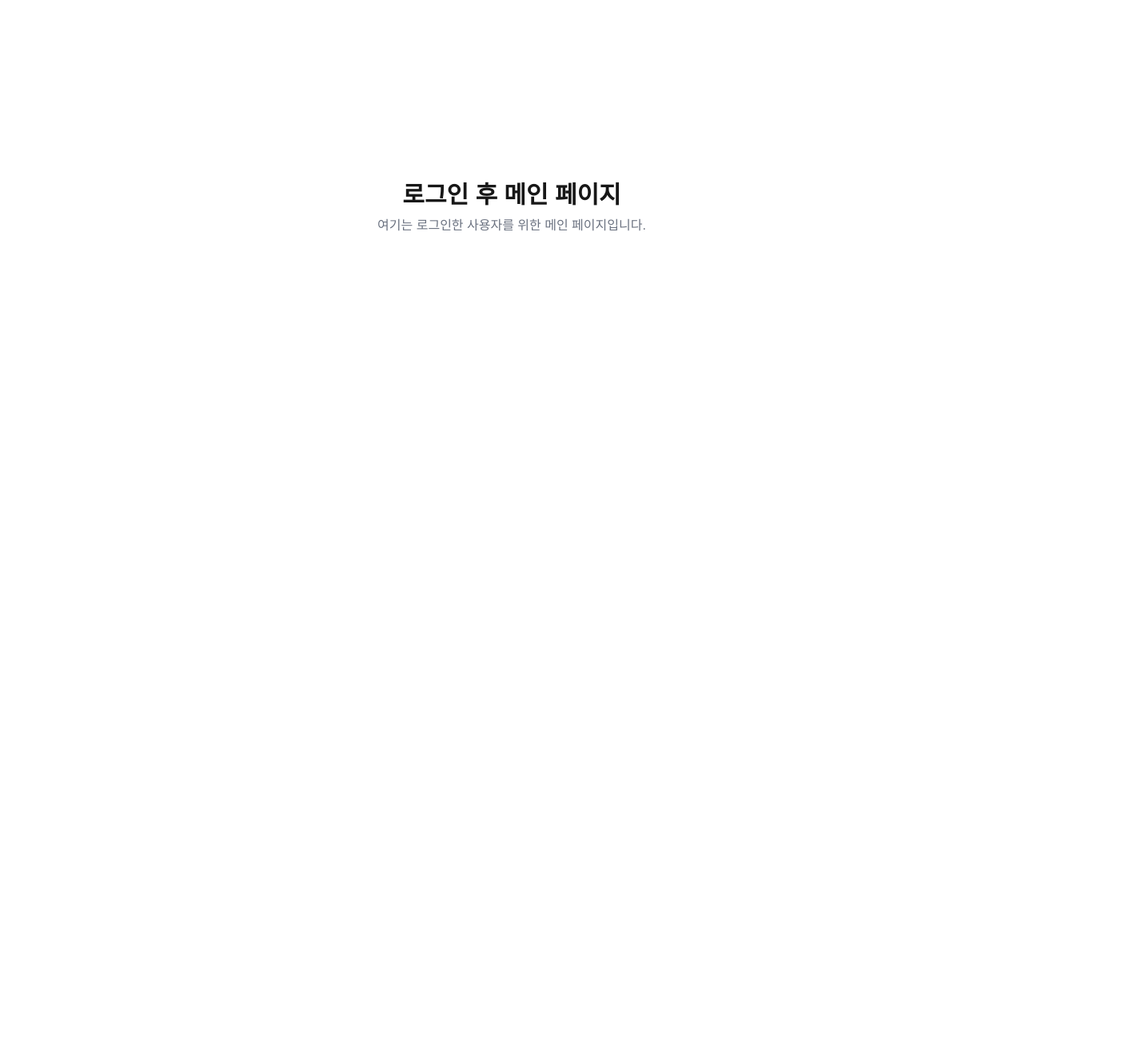
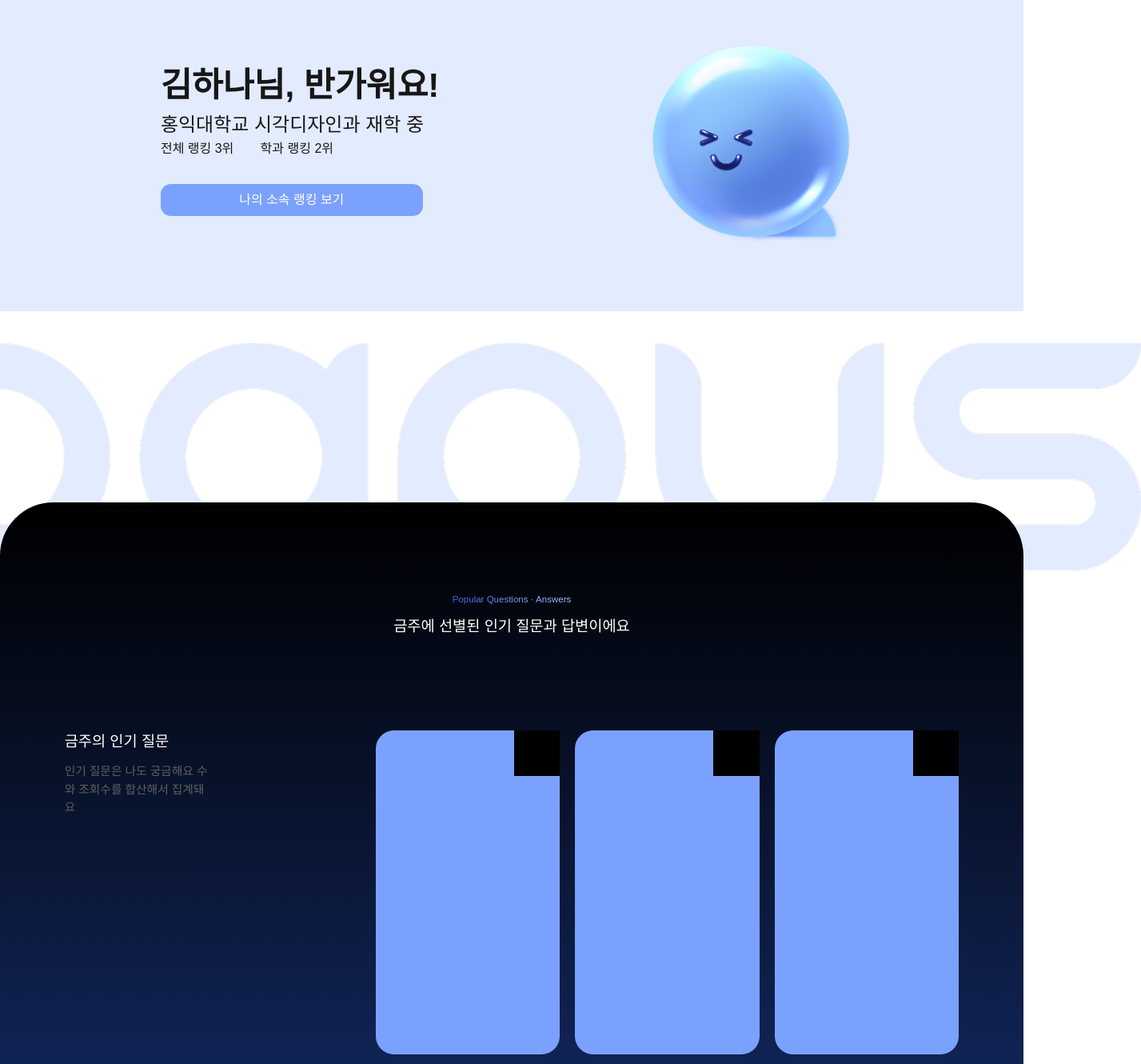
Before and after one commit to mimi-0506/Qampus_FE_deploy, a Next.js app: page /userMain in a window 1280 px wide. Shown: the part 140-1470 px from the top of the page at 80% size, 1427 px wide, since content can reach past the window. Before the commit the page ends 800 px from the top, so only its background shows below. Built offline with nearby package versions, Linux system fonts and the light colour scheme.

Commit message:
feat: 로그인 후 메인페이지 퍼블리싱 및 애니메이션 완료

```diff
--- /dev/null
+++ b/app/userMain/_components/ActInfo.tsx
@@ -0,0 +1,32 @@
+import Cards from './Cards';
+
+export default function ActInfo() {
+  return (
+    <div
+      className="absolute w-full top-[60vw] z-10 pb-[26vw] bg-gradient-to-b
+     from-black to-usermainbg2 text-white rounded-t-[5.2vw] flex flex-col"
+    >
+      <div className="mt-[8.8vw] flex flex-col justify-center items-center">
+        <div className="from-dark1 to-light1 bg-gradient-to-r bg-clip-text text-[0.9vw] text-transparent">
+          Popular Questions · Answers
+        </div>
+        <h1 className="mt-[0.9vw] text-[1.46vw]">
+          금주에 선별된 인기 질문과 답변이에요
+        </h1>
+      </div>
+
+      <div className="box-border w-screen mt-[9vw] flex justify-between px-[6.3vw]">
+        <div className="w-[14vw]">
+          <h2 className="text-[1.46vw]">금주의 인기 질문</h2>
+          <p className="text-grey2 text-[1.15vw] mt-[1vw]">
+            인기 질문은 나도 궁금해요 수와 조회수를 합산해서 집계돼요
+          </p>
+        </div>
+
+        <div className="flex gap-[1.5vw]">
+          <Cards />
+        </div>
+      </div>
+    </div>
+  );
+}
--- /dev/null
+++ b/app/userMain/_components/Card.tsx
@@ -0,0 +1,50 @@
+'use client';
+import {Dispatch, SetStateAction} from 'react';
+import Image from 'next/image';
+
+export default function Card({
+  index,
+  open,
+  setNowOpen,
+}: {
+  index: number;
+  open: boolean;
+  setNowOpen: Dispatch<SetStateAction<number>>;
+}) {
+  return (
+    <div
+      className={`relative transition-all duration-500 ease-in-out
+      ${open ? 'w-[26.3vw]' : 'w-[18vw]'} h-[31.7vw]
+      rounded-[1.77vw] bg-main box-border py-[3vw] px-[1.6vw]`}
+    >
+      {open ? (
+        <>
+          <div className="flex justify-between">
+            <div className="flex flex-col">
+              <div className="w-[11.25vw] text-[1vw] aspect-[216/38] text-grey2 border border-grey2 rounded-[14.8vw] flex justify-center items-center">
+                경희대학교 환경공학과
+              </div>
+              <div className="mt-[1vw] ml-[1.2vw] text-[0.7vw]">
+                조회 1285회 · 나도 궁금해요 295개
+              </div>
+            </div>
+          </div>
+          <div className="mt-[4vw] gap-[0.8vw] flex text-[1.04vw]">
+            <Image src="/svg/q.svg" width={29} height={29} alt="q" />
+            <div>
+              지속 가능한 환경 기술을 개발할 때 경제적 타당성과 환경적 이점을
+              동시에 충족시키는 방법은 뭔가요?
+            </div>
+          </div>
+        </>
+      ) : null}
+
+      <button
+        className="w-[4.5vw] h-[4.5vw] bg-black absolute right-0 top-0"
+        onClick={() => {
+          setNowOpen(open ? 0 : index);
+        }}
+      />
+    </div>
+  );
+}
--- /dev/null
+++ b/app/userMain/_components/Cards.tsx
@@ -0,0 +1,28 @@
+'use client';
+
+import {useState} from 'react';
+import Card from './Card';
+
+export default function Cards() {
+  const [nowOpen, setNowOpen] = useState<number>(0);
+
+  return (
+    <>
+      <Card
+        index={1}
+        open={nowOpen === 1 ? true : false}
+        setNowOpen={setNowOpen}
+      />
+      <Card
+        index={2}
+        open={nowOpen === 2 ? true : false}
+        setNowOpen={setNowOpen}
+      />
+      <Card
+        index={3}
+        open={nowOpen === 3 ? true : false}
+        setNowOpen={setNowOpen}
+      />
+    </>
+  );
+}
--- /dev/null
+++ b/app/userMain/_components/UserInfo.tsx
@@ -0,0 +1,37 @@
+import Image from 'next/image';
+
+export default function UserInfo() {
+  return (
+    <>
+      <div className="w-full mt-[7.5vw] aspect-[1920/650] bg-usermainbg flex justify-between items-center absolute top-0">
+        <div className="ml-[15.7vw] text-semiblack">
+          <h1 className="text-[3.3vw] font-bold ">김하나님, 반가워요!</h1>
+          <h3 className="text-[1.875vw]">홍익대학교 시각디자인과 재학 중</h3>
+          <div className="flex text-[1.25vw] gap-[2.6vw]">
+            <p>전체 랭킹 3위</p> <p>학과 랭킹 2위</p>
+          </div>
+          <button className="mt-[2.5vw] bg-main text-white text-[1.25vw] flex justify-center items-center rounded-[1vw] aspect-[492/60] w-[25.6vw]">
+            나의 소속 랭킹 보기
+          </button>
+        </div>
+        <div className="relative w-[21vw] h-[20.7vw] aspect-[408/398] mr-[16.5vw]">
+          <Image
+            src="/images/characters/smile.png"
+            fill
+            sizes="21vw"
+            alt="character object-contain"
+          />
+        </div>
+      </div>
+
+      <div className="relative w-[123vw] aspect-[2365/510] top-[-3vw]">
+        <Image
+          src="/images/logo/logo_big.png"
+          fill
+          alt="bg logo"
+          sizes="123vw"
+        />
+      </div>
+    </>
+  );
+}
--- a/app/userMain/page.tsx
+++ b/app/userMain/page.tsx
@@ -1,3 +1,6 @@
+import ActInfo from './_components/ActInfo';
+import UserInfo from './_components/UserInfo';
+
 export const metadata = {
   title: '유저 메인 | MyApp',
   description: '로그인한 사용자를 위한 메인 페이지입니다.',
@@ -5,11 +8,9 @@ export const metadata = {
 
 export default function UserMainPage() {
   return (
-    <main className="flex flex-col items-center justify-center min-h-screen">
-      <h1 className="text-3xl font-bold">로그인 후 메인 페이지</h1>
-      <p className="text-gray-500 mt-2">
-        여기는 로그인한 사용자를 위한 메인 페이지입니다.
-      </p>
+    <main className="flex flex-col aspect-[1922/2333] w-screen items-center justify-center relative">
+      <UserInfo />
+      <ActInfo />
     </main>
   );
 }
--- a/tailwind.config.ts
+++ b/tailwind.config.ts
@@ -9,15 +9,29 @@ export default {
   theme: {
     extend: {
       colors: {
-        background: 'var(--background)',
-        foreground: 'var(--foreground)',
-        mainlight: 'rgba(235, 240, 255, 1)',
-        maindark: 'rgba(79, 125, 238, 1)',
-        mainblack: 'rgba(27, 33, 48, 1)',
-        maingray: 'rgba(187, 187, 187, 1)',
-        maindrakgray: 'rgba(42, 51, 73, 1)',
-        maindarkblue: 'rgba(23, 52, 123, 1)',
-        mainpage2gary: 'rgba(96, 96, 96, 1)',
+        black: '#000000',
+        semiBlack: '#1C1C1C',
+        grey1: '#333333',
+        grey2: '#606060',
+        grey3: '#8D8D8D',
+        grey4: '#BBBBBB',
+        grey5: '#E8E8E8',
+        semiWhite: '#F4F4F4',
+        white: '#FFFFFF',
+        dark1: '#3765D6',
+        dark2: '#4F7DEE',
+        main: '#7BA1FF',
+        light1: '#A7C0FF',
+        light2: '#D7E2FF',
+        light3: '#E3EBFF',
+        deepBlue: '#273963',
+        page1anibg: '#EBF0FF',
+        page3divbg: '#E5ECFF',
+        page3divborder: '#CBD9FF',
+        page6bg: '#0E1D3E',
+        page6subtitle: '#2A3349',
+        usermainbg: '#A0BBFF4A',
+        usermainbg2: '#17347B',
       },
 
       keyframes: {
@@ -29,6 +43,10 @@ export default {
       animation: {
         loop: 'loop 20s linear infinite',
       },
+
+      fontFamily: {
+        pretendard: ['var(--font-pretendard)'],
+      },
     },
   },
   plugins: [],
```
Also changed, not shown: public/images/logo/logo_big.png (added), public/svg/q.svg (added).
